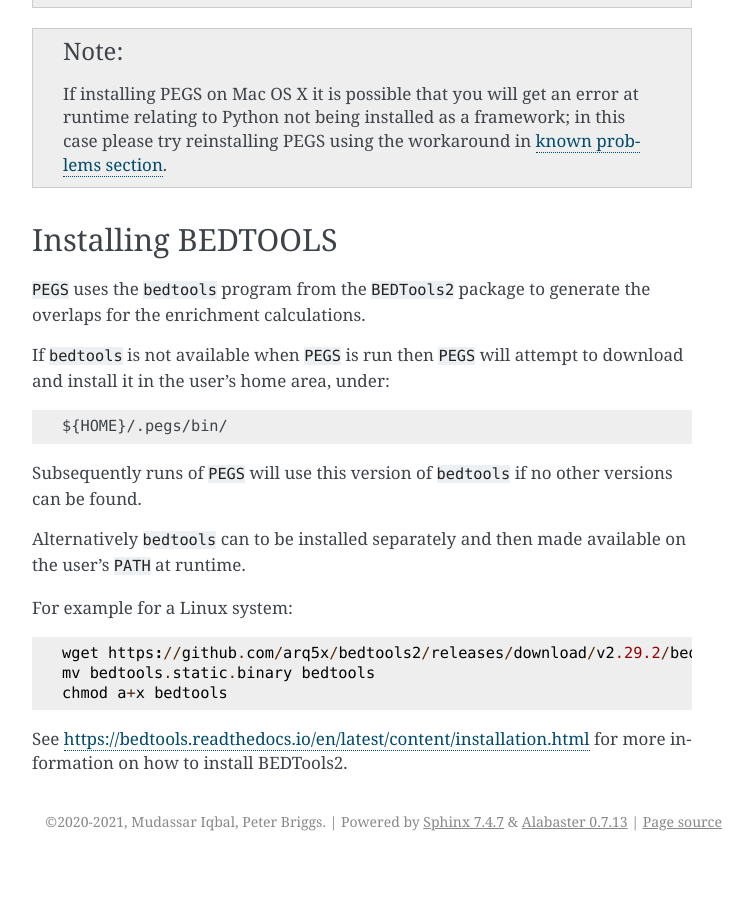
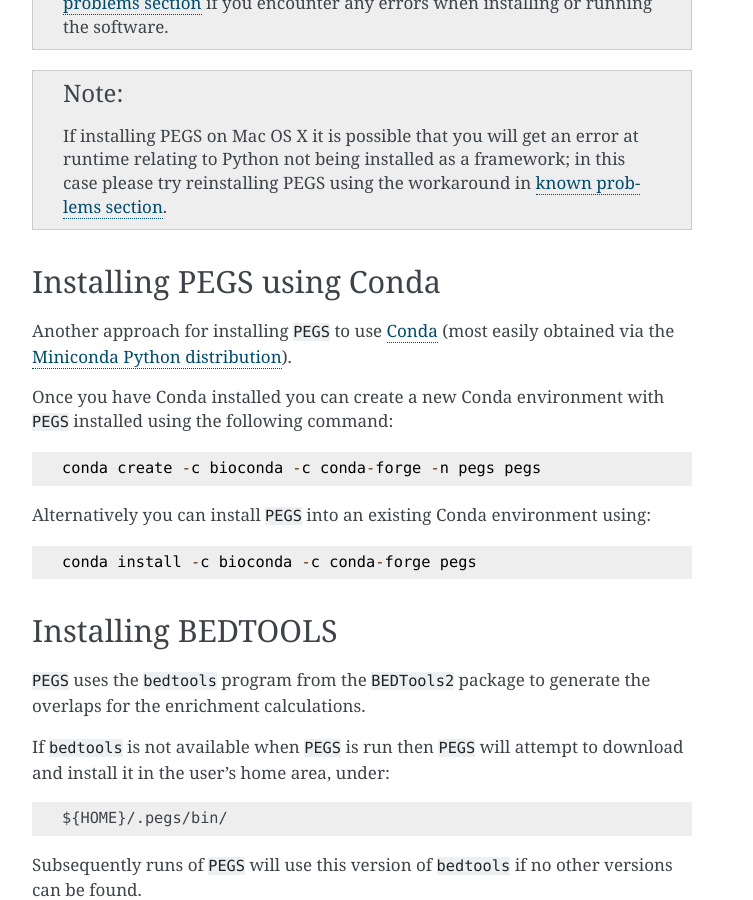
Before and after one commit to fls-bioinformatics-core/pegs, a Sphinx documentation site: the page built from docs/source/install.rst, in a window 1280 px wide and 900 px high, scrolled down 989 px. Shown: the whole window, without its empty margins (388-1141 px from the left). Built offline with Sphinx 7.4.7, drawn with Linux system fonts in a browser that asks for light colours; before the commit the page ends 1850 px from its top, so only the background shows below that; some of the changed text lies outside the part shown.

Commit message:
Update start up docs to include installation from Conda.

```diff
--- a/docs/source/install.rst
+++ b/docs/source/install.rst
@@ -7,8 +7,8 @@
 * The ``PEGS`` Python package, and
 * The ``bedtools`` program from ``BEDTools2``
 
-Installing PEGS
-===============
+Installing PEGS from PyPI using virtualenv and pip
+==================================================
 
 The recommended way to get started with ``PEGS`` is to create a
 Python virtual environment, and then install the software using
@@ -56,6 +56,27 @@
    as a framework; in this case please try reinstalling PEGS using
    the workaround in :doc:`known problems section <known_problems>`.
 
+Installing PEGS using Conda
+===========================
+
+Another approach for installing ``PEGS`` to use
+`Conda <http://conda.pydata.org/docs/>`__ (most easily obtained via
+the `Miniconda Python distribution <http://conda.pydata.org/miniconda.html>`__).
+
+Once you have Conda installed you can create a new Conda environment
+with ``PEGS`` installed using the following command:
+
+::
+
+   conda create -c bioconda -c conda-forge -n pegs pegs
+
+Alternatively you can install ``PEGS`` into an existing Conda
+environment using:
+
+::
+
+   conda install -c bioconda -c conda-forge pegs
+
 Installing BEDTOOLS
 ===================
 
```
